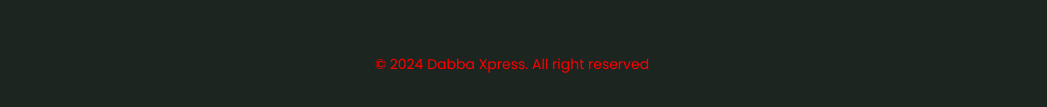
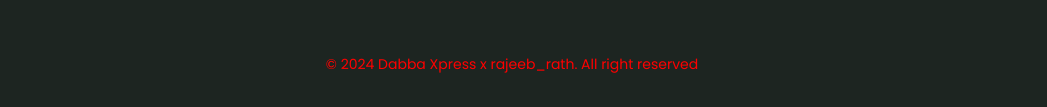
Before and after one commit to dabbaxpress/dabbaxpress, a plain HTML site: page index.html in a window 1280 px wide. Shown: the part 3731-3838 px from the top of the page, without its empty margins (128-1175 px from the left). Drawn offline with nearby package versions, Linux system fonts and the light colour scheme.

Commit message:
Update index.html

```diff
--- a/index.html
+++ b/index.html
@@ -476,7 +476,7 @@
                 </div>
             </div>
 
-            <p class="footer__copy">&#169; 2024 Dabba Xpress. All right reserved</p>
+            <p class="footer__copy">&#169; 2024 Dabba Xpress x rajeeb_rath. All right reserved</p>
         </footer>
 
         <!--========== SCROLL REVEAL ==========-->
```
